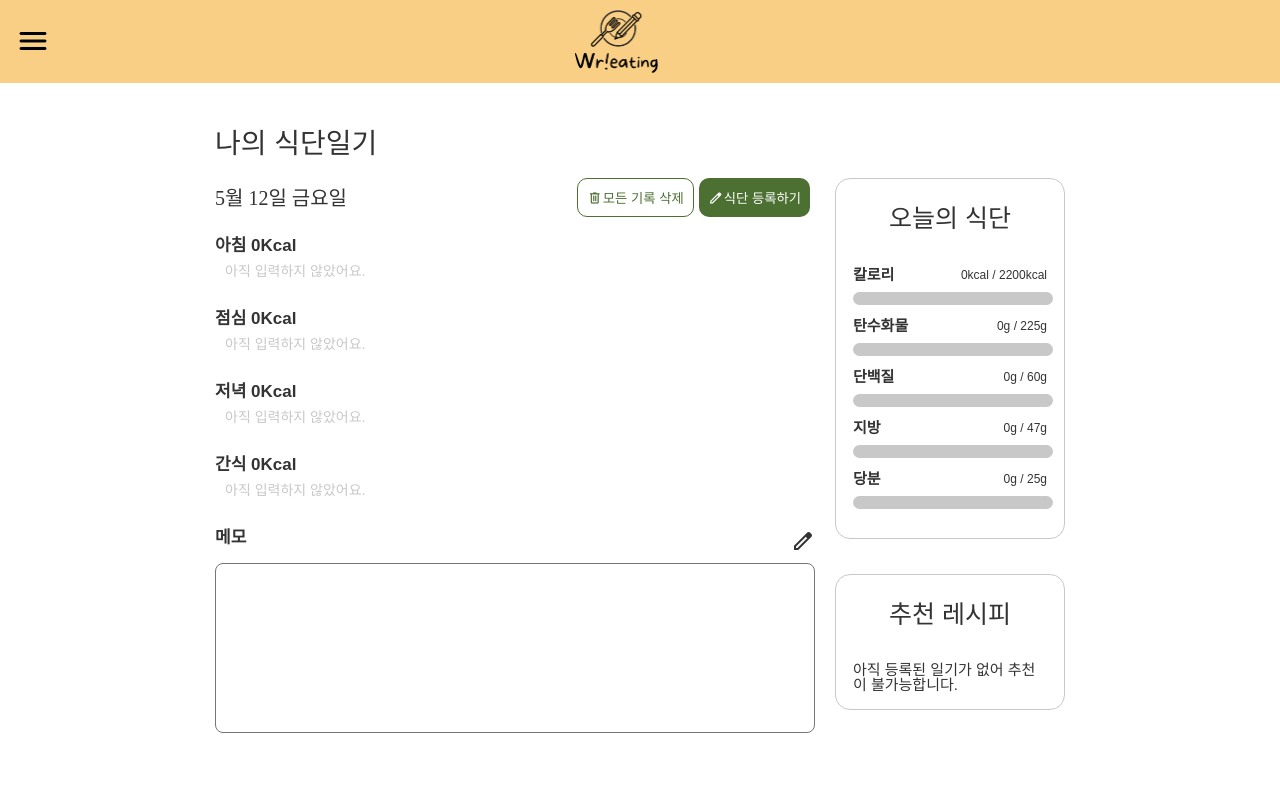
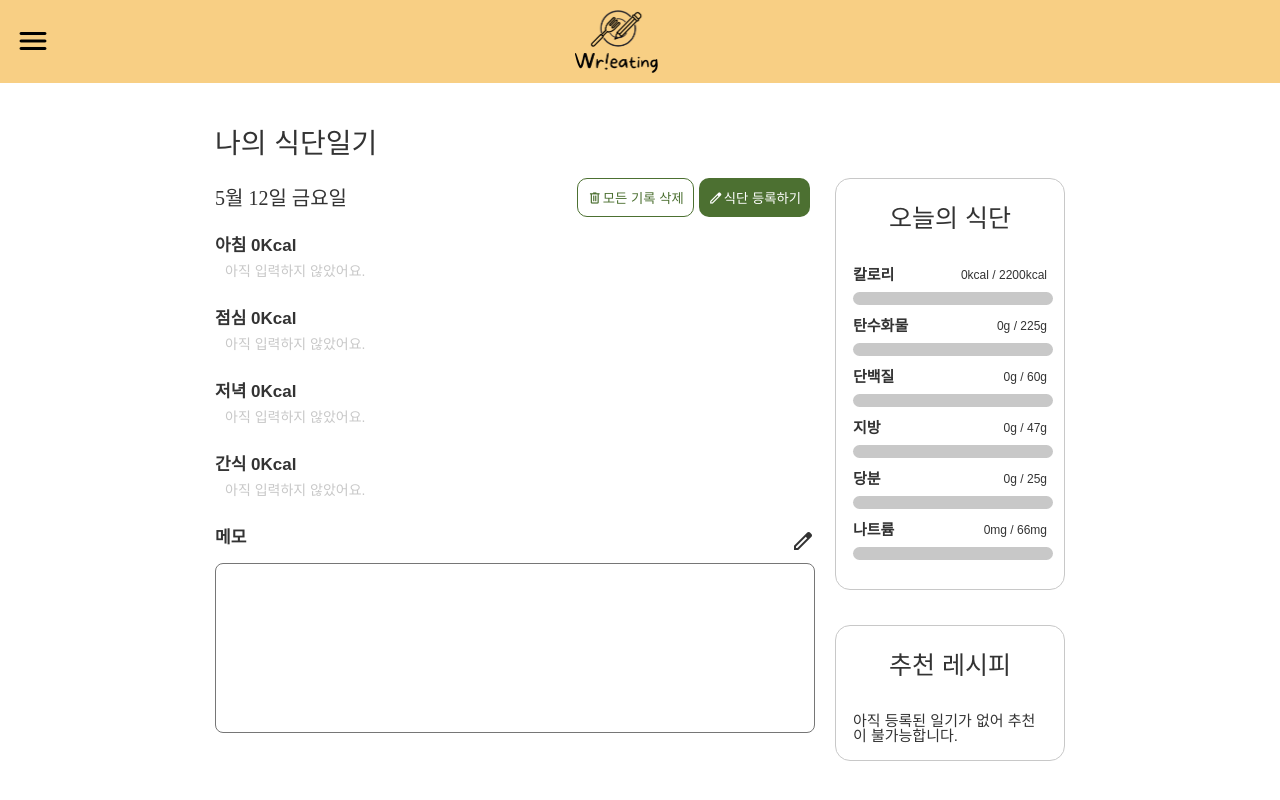
Before and after one commit to codestates-seb/seb43_main_004, a React (Create React App) app in the folder client/: page /diaries/1 in a window 1280 px wide. Shown: the top 800 px of the page. Built offline with nearby package versions, Linux system fonts and the light colour scheme; data requests are answered from the project's data file; a web font is replaced by a local one.

Commit message:
Feat : 나트륨 추가 && TypeMap에 칼로리 추가

```diff
--- a/client/src/App.tsx
+++ b/client/src/App.tsx
@@ -1,7 +1,7 @@
 import React from 'react'
 import { Routes, Route } from 'react-router-dom'
 import './App.css'
-import DiaryCheck from './components/diary/DiaryCheck'
+import DiaryCheck from './pages/DiaryCheck'
 import DiaryDetail from './components/diary/DiaryDetail'
 import Header from './components/Common/Header'
 import Footer from './components/Common/Footer'
--- a/client/src/components/diary/DiaryDetail.tsx
+++ b/client/src/components/diary/DiaryDetail.tsx
@@ -13,7 +13,6 @@ const DiaryDetail = () => {
   const [memoContent, setMemoContent] = useState(diary?.memo)
   const [isOpenMemo, setIsOpenMemo] = useState(true)
   const [isOpenModal, setIsOpenModal] = useState(false)
-  console.log(diary)
 
   const navigate = useNavigate()
   const { id } = useParams()
@@ -153,7 +152,7 @@ const DiaryDetail = () => {
             <div className="status__container">
               <h2>오늘의 식단</h2>
               <NutritionBar>
-                <li>
+                {/* <li>
                   <header>
                     <p>칼로리</p>
                     <div>
@@ -171,8 +170,9 @@ const DiaryDetail = () => {
                       &nbsp;
                     </NutritionBarItem>
                   </div>
-                </li>
-                {['탄수화물', '단백질', '지방', '당분'].map((el, idx) => (
+                </li> */}
+                {['칼로리', '탄수화물', '단백질', '지방', '당분', '나트륨'].map(
+                  (el, idx) => (
                     <NutritionItem
                       key={idx}
                       nutrientType={el}
@@ -180,7 +180,8 @@ const DiaryDetail = () => {
                       calculatePercent={calculatePercent}
                       getColor={getColor}
                     />
-                ))}
+                  )
+                )}
               </NutritionBar>
             </div>
             <div className="recipe__container">
--- a/client/src/components/diary/NutritionItem.tsx
+++ b/client/src/components/diary/NutritionItem.tsx
@@ -26,6 +26,7 @@ const NutritionItem: React.FC<NutritionItemProps> = ({
   const nutrientKey = Object.keys(nutrientTypeMap).find(
     (key) => nutrientTypeMap[key] === nutrientType
   )
+
   if (nutrientKey) {
     const percent = calculatePercent(nutrientKey)
     return (
@@ -33,10 +34,22 @@ const NutritionItem: React.FC<NutritionItemProps> = ({
         <header>
           <p>{nutrientType}</p>
           <div>
-            <span
-              className={getColor(percent)}
-            >{`${diary.dayList[0][nutrientKey]}g`}</span>
-            <span>{` / ${diary.standardIntake[0][nutrientKey]}g`}</span>
+            <span className={getColor(percent)}>{`${
+              diary.dayList[0][nutrientKey]
+            }${
+              nutrientType === '나트륨'
+                ? 'mg'
+                : nutrientType === '칼로리'
+                ? 'kcal'
+                : 'g'
+            }`}</span>
+            <span>{` / ${diary.standardIntake[0][nutrientKey]}${
+              nutrientType === '나트륨'
+                ? 'mg'
+                : nutrientType === '칼로리'
+                ? 'kcal'
+                : 'g'
+            }`}</span>
           </div>
         </header>
         <div className="status__bar">
--- a/client/src/components/diary/Stats.tsx
+++ b/client/src/components/diary/Stats.tsx
@@ -8,7 +8,6 @@ const Stats = ({ diaries }: any) => {
   const { weekList, standardIntake } = diaries
   const intake = weekList && weekList[0] // 지난주 섭취량
   const standardIntakes = standardIntake && standardIntake[0] // 평균섭취량
-  console.log(weekList)
 
   const percentIntake = (nutrient: string) => {
     return (
@@ -47,6 +46,11 @@ const Stats = ({ diaries }: any) => {
       id: '당류',
       label: '당류',
       value: `${intake.sugar}`,
+    },
+    {
+      id: '나트륨',
+      label: '나트륨',
+      value: `${intake.salt}`,
     },
   ]
   return (
@@ -106,6 +110,17 @@ const Stats = ({ diaries }: any) => {
               {Number(percentIntake('sugar')) > 120
                 ? '과다'
                 : Number(percentIntake('sugar')) < 80
+                ? '부족'
+                : '적정'}
+            </p>
+          </li>
+          <li className="nutrient__list">
+            <p>나트륨</p>
+            <p>{percentIntake('salt')}%</p>
+            <p className={getSugarClassName('salt')}>
+              {Number(percentIntake('salt')) > 120
+                ? '과다'
+                : Number(percentIntake('salt')) < 80
                 ? '부족'
                 : '적정'}
             </p>
--- a/client/src/components/diary/DiaryCheck.tsx
+++ b/client/src/pages/DiaryCheck.tsx
@@ -1,12 +1,11 @@
 import axios from 'axios'
 import React, { useEffect, useState } from 'react'
 import styled from 'styled-components'
-import CalendarPage from './Calendar'
-import Stats from './Stats'
+import CalendarPage from '../components/diary/Calendar'
+import Stats from '../components/diary/Stats'
 
 const DiaryCheck = () => {
   const [diaries, setDiaries] = useState<DataResponse | null>(null)
-  console.log(diaries)
 
   const fetchData = () => {
     axios
--- a/client/src/utils/nutrientTypeMap.ts
+++ b/client/src/utils/nutrientTypeMap.ts
@@ -1,8 +1,10 @@
 const nutrientTypeMap: { [key: string]: string } = {
+  kcal: '칼로리',
   carbohydrate: '탄수화물',
   protein: '단백질',
   fat: '지방',
   sugar: '당분',
+  salt: '나트륨',
 }
 
 export default nutrientTypeMap
```
Lines whose indentation alone changed are shown as unchanged.
